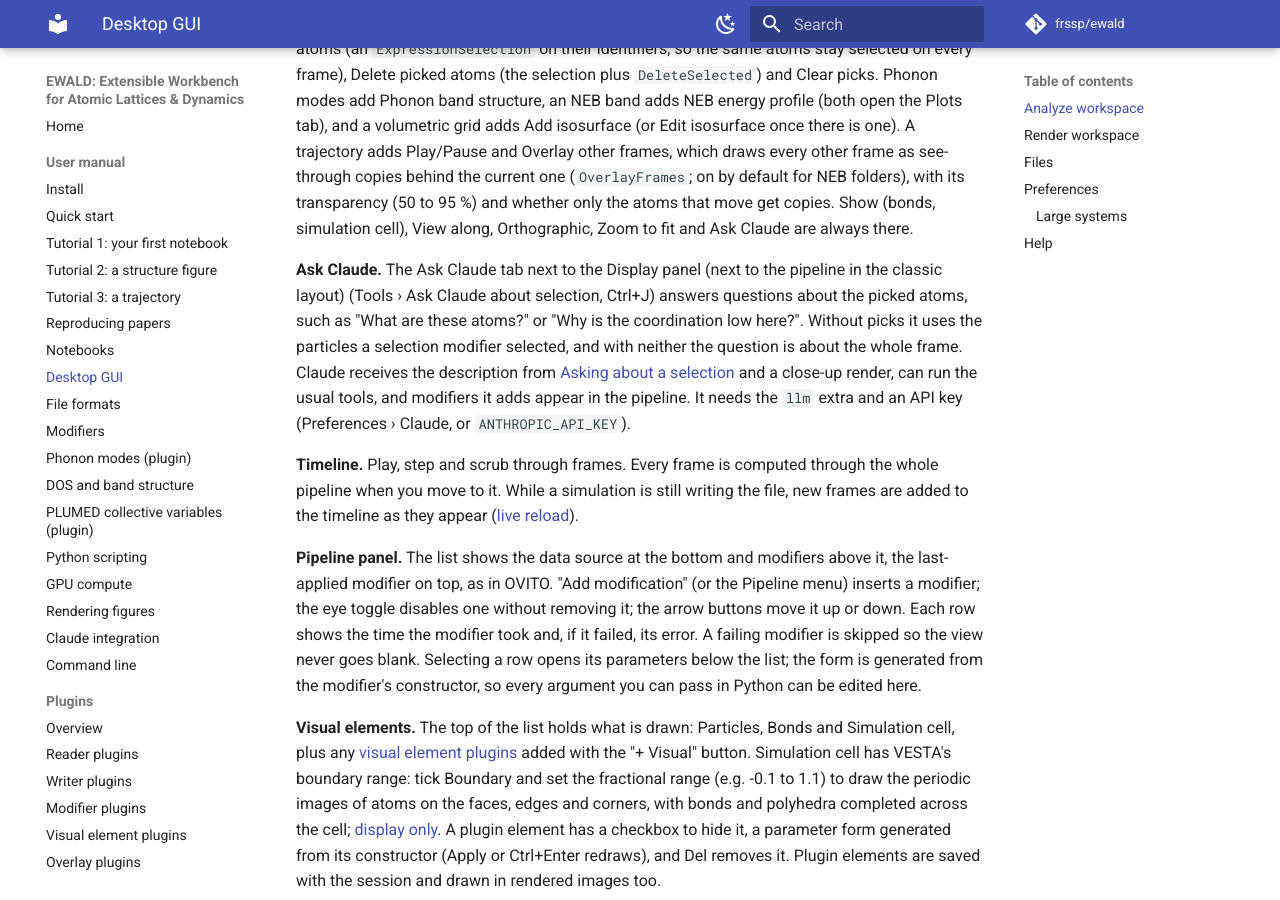
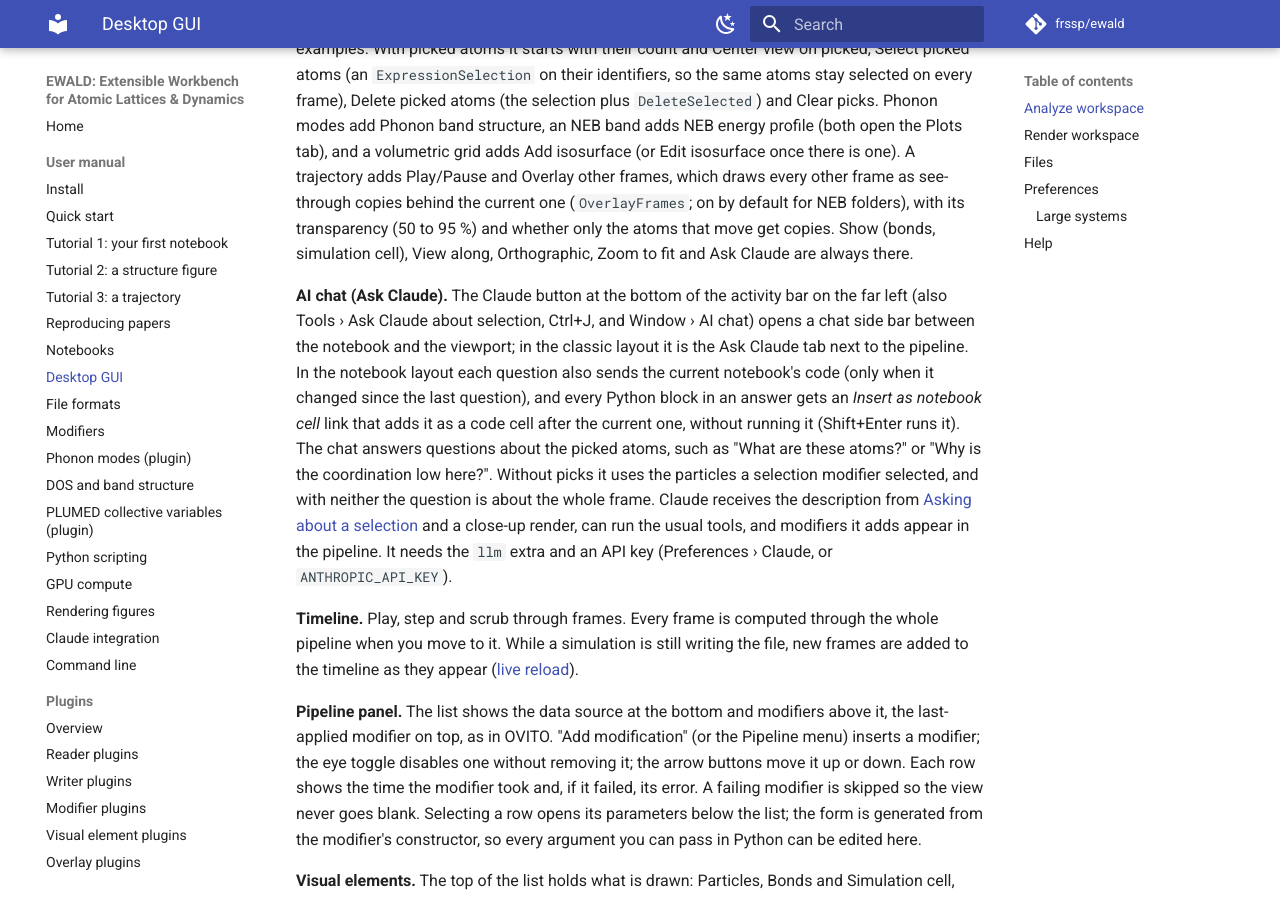
Before and after one commit to frssp/ewald, an MkDocs documentation site: the page built from docs/user/gui.md, in a window 1280 px wide and 900 px high, scrolled down 1996 px. Built offline with MkDocs 1.6.1 and Material for MkDocs 9.7.7, drawn with Linux system fonts in a browser that asks for light colours; comment, search, counter and statistics services are not loaded; some of the changed text lies outside the part shown.

Commit message:
AI chat side bar beside the notebook
The Claude button in the activity bar opens the chat between the notebook and the
viewport. Questions carry the notebook's code when it changed, and Python blocks in
answers get an 'Insert as notebook cell' link. Activity-bar buttons now use their own
checkable actions: QDockWidget.toggleViewAction() is disabled for docks without
DockWidgetClosable, so Plugins/Remotes buttons did nothing; side bars re-shown from the
bar get their own column instead of stacking above the notebook.

Co-Authored-By: Claude Opus 5.5 (1M context) <noreply@anthropic.com>

```diff
--- a/docs/user/gui.md
+++ b/docs/user/gui.md
@@ -13,8 +13,8 @@ notebook. Linux system libraries and startup errors: [Install](install.md#linux-
 
 The window has the analysis on the left as a [notebook](notebooks.md): Python cells, steps and
 linked plots, saved as an `.ewd`, `.ipynb` or `.py` file, with one tab per open notebook. The
-[tutorials](tutorials/first-notebook.md) walk through it. The viewport and timeline are in the middle. Display settings and Ask Claude are on the
-right, and a bottom dock holds the Python console, the data inspector and plots.
+[tutorials](tutorials/first-notebook.md) walk through it. The viewport and timeline are in the middle. Display settings are on the
+right, the AI chat with Claude opens beside the notebook from the activity bar, and a bottom dock holds the Python console, the data inspector and plots.
 
 ![The notebook layout](../images/notebook.png)
  The notebook
@@ -72,8 +72,13 @@ the current one (`OverlayFrames`; on by default for NEB folders), with its trans
 95 %) and whether only the atoms that move get copies. Show (bonds, simulation cell), View
 along, Orthographic, Zoom to fit and Ask Claude are always there.
 
-**Ask Claude.** The Ask Claude tab next to the Display panel (next to the pipeline in the classic layout) (Tools › Ask Claude about selection,
-Ctrl+J) answers questions about the picked atoms, such as "What are these atoms?" or "Why is the
+**AI chat (Ask Claude).** The Claude button at the bottom of the activity bar on the far left (also Tools ›
+Ask Claude about selection, Ctrl+J, and Window › AI chat) opens a chat side bar between the
+notebook and the viewport; in the classic layout it is the Ask Claude tab next to the pipeline.
+In the notebook layout each question also sends the current notebook's code (only when it
+changed since the last question), and every Python block in an answer gets an *Insert as
+notebook cell* link that adds it as a code cell after the current one, without running it
+(Shift+Enter runs it). The chat answers questions about the picked atoms, such as "What are these atoms?" or "Why is the
 coordination low here?". Without picks it uses the particles a selection modifier selected, and
 with neither the question is about the whole frame. Claude receives the description from
 [Asking about a selection](claude.md#asking-about-a-selection) and a close-up render, can run the
```
Also changed, not shown: docs/features.md (+2 -2 lines), docs/todo.md (+6 -1 lines), docs/user/claude.md (+1 -1 lines), docs/user/notebooks.md (+3 -2 lines), docs/user/tutorials/first-notebook.md (+1 -1 lines).
